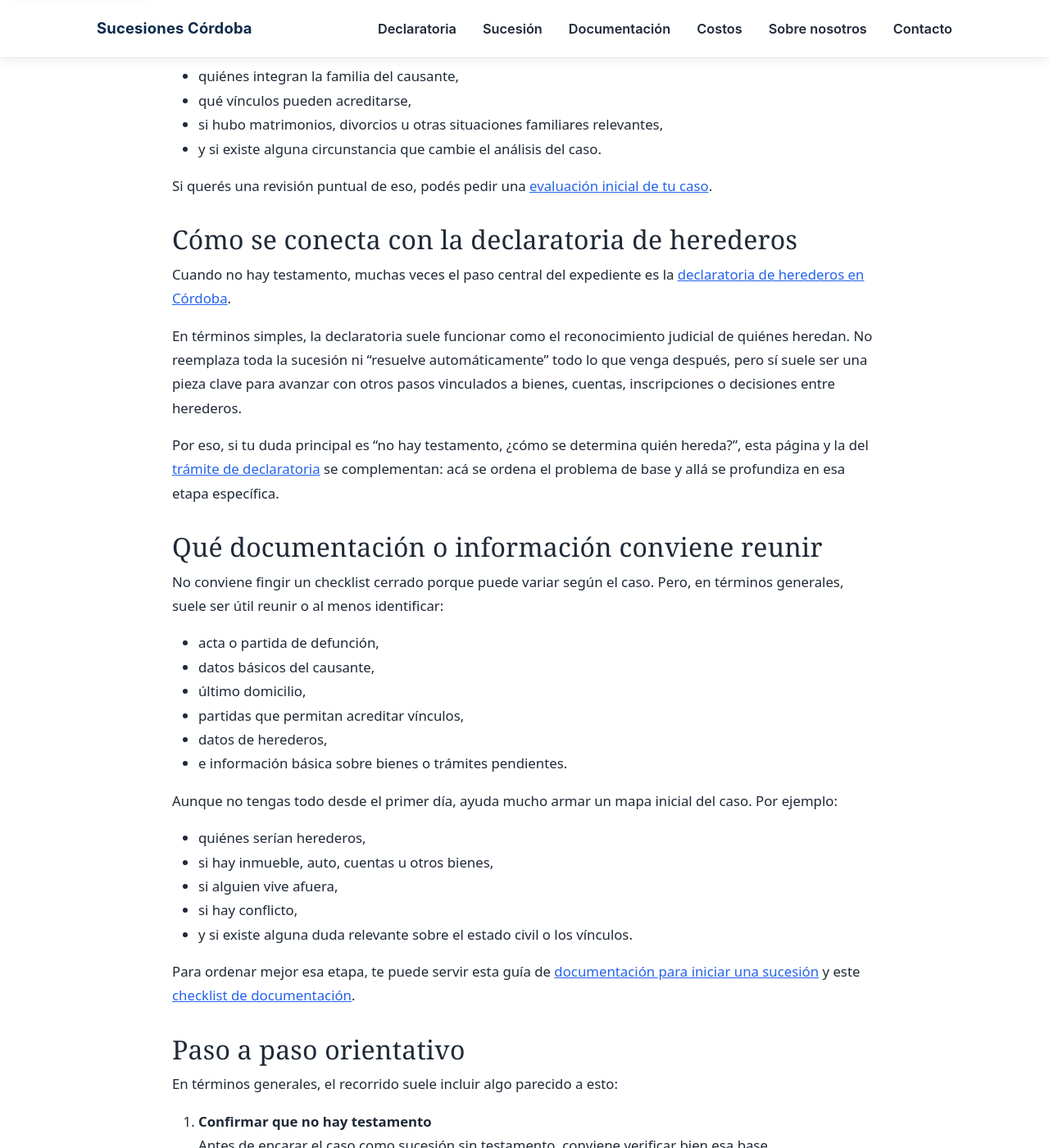
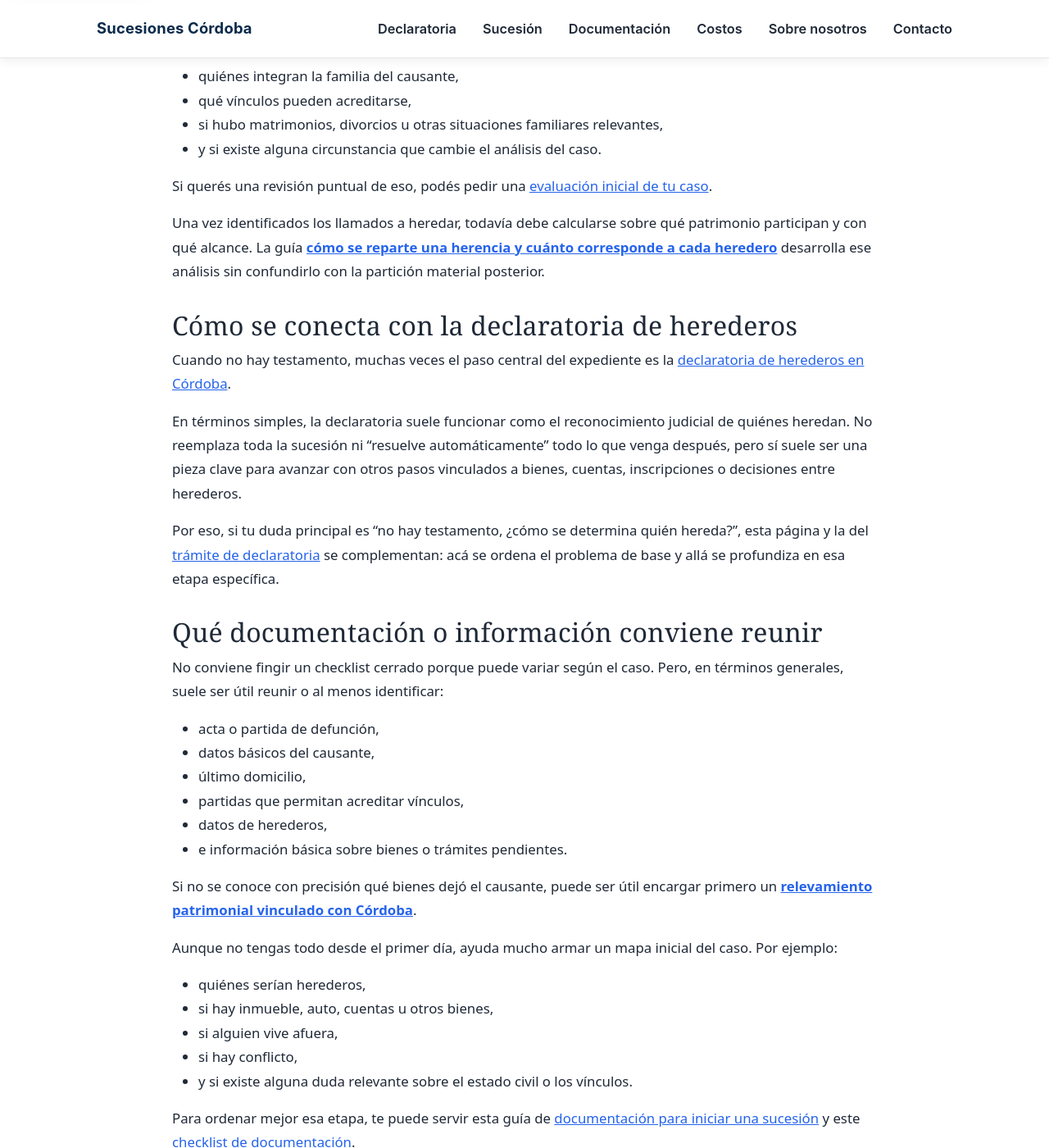
Before and after one commit to Elitedomainsx/sucesionescordoba, a Jekyll site: the page built from sucesion-sin-testamento-cordoba.md, in a window 1280 px wide and 1400 px high, scrolled down 2257 px. Shown: the whole window at 82% size. Built offline with Jekyll 4.4.1, drawn with Linux system fonts in a browser that asks for light colours.

Commit message:
Enhance content on inheritance calculation and heirs
Added information on calculating inheritance shares and the importance of the declaratory of heirs in the absence of a will.

```diff
--- a/sucesion-sin-testamento-cordoba.md
+++ b/sucesion-sin-testamento-cordoba.md
@@ -68,6 +68,8 @@ Por eso, más que memorizar reglas aisladas, suele ser mejor identificar bien:
 
 Si querés una revisión puntual de eso, podés pedir una [evaluación inicial de tu caso](/abogado-sucesiones-cordoba/).
 
+Una vez identificados los llamados a heredar, todavía debe calcularse sobre qué patrimonio participan y con qué alcance. La guía **[cómo se reparte una herencia y cuánto corresponde a cada heredero](/como-se-reparte-herencia-cordoba/)** desarrolla ese análisis sin confundirlo con la partición material posterior.
+
 ## Cómo se conecta con la declaratoria de herederos
 Cuando no hay testamento, muchas veces el paso central del expediente es la [declaratoria de herederos en Córdoba](/declaratoria-de-herederos-cordoba/).
 
@@ -84,6 +86,8 @@ No conviene fingir un checklist cerrado porque puede variar según el caso. Pero
 - partidas que permitan acreditar vínculos,
 - datos de herederos,
 - e información básica sobre bienes o trámites pendientes.
+
+Si no se conoce con precisión qué bienes dejó el causante, puede ser útil encargar primero un **[relevamiento patrimonial vinculado con Córdoba](/averiguar-bienes-persona-fallecida-cordoba/)**.
 
 Aunque no tengas todo desde el primer día, ayuda mucho armar un mapa inicial del caso. Por ejemplo:
 - quiénes serían herederos,
```
